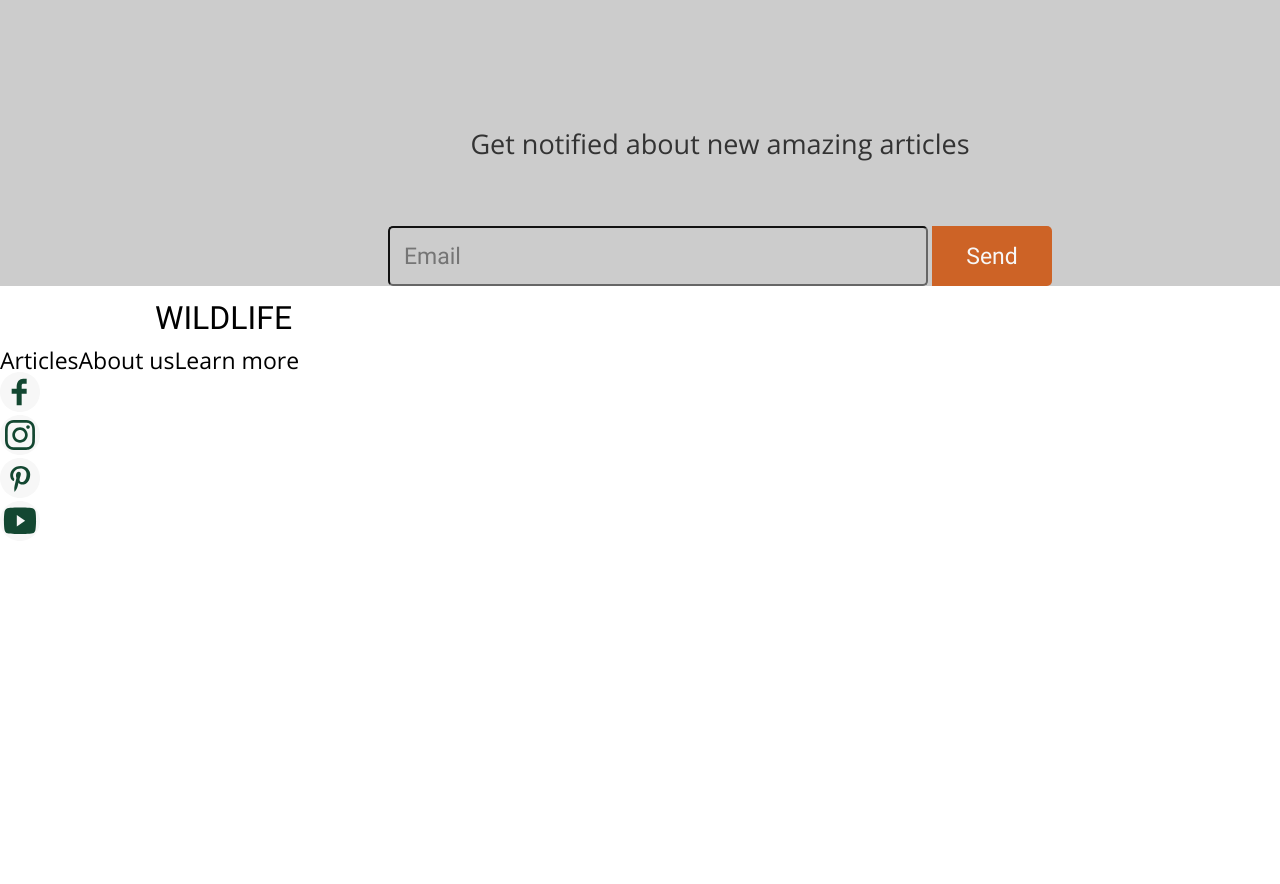
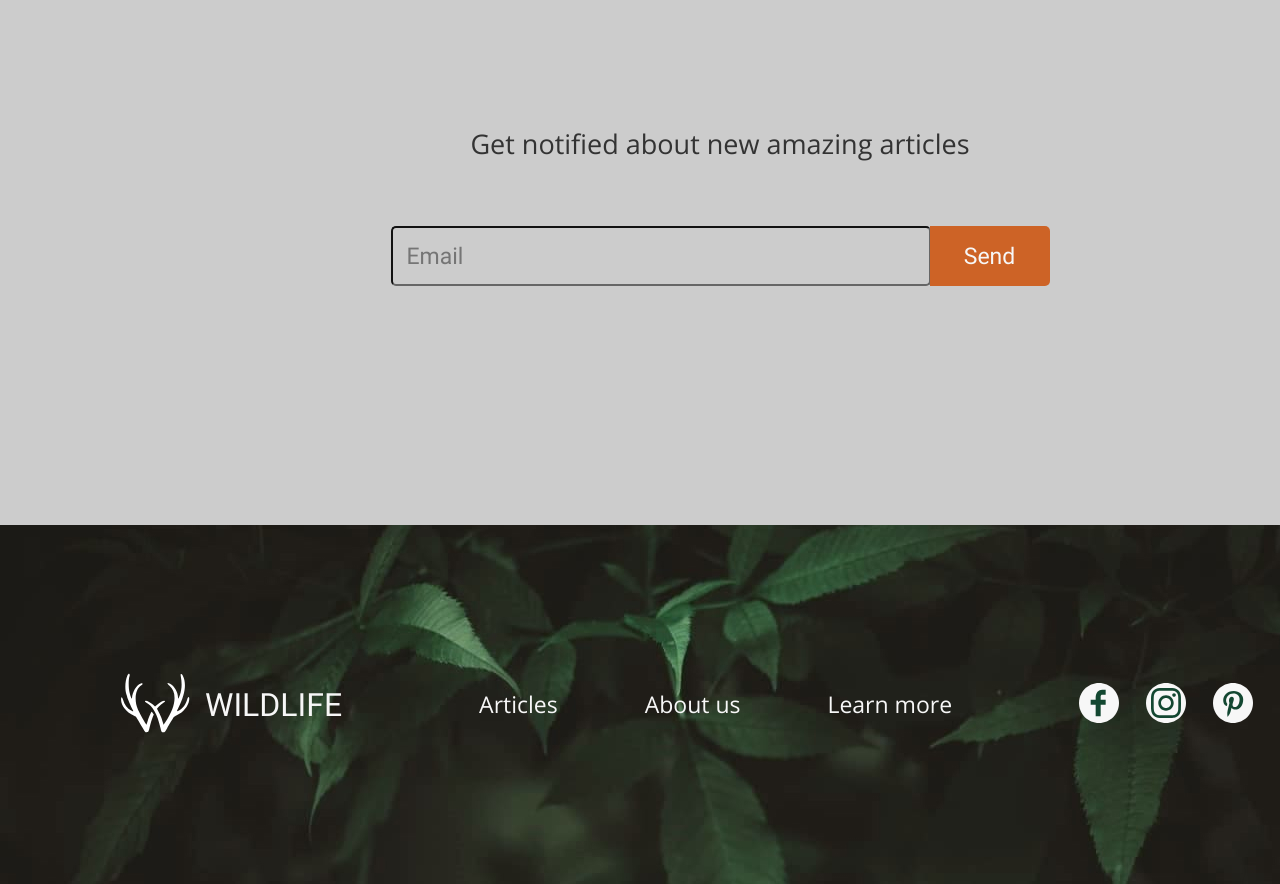
Before and after one commit to 96tm/wildlife, a plain HTML site: page wildlife/index.html in a window 1280 px wide. Shown: the part 1620-2504 px from the top of the page. Before the commit the page ends 2164 px from the top, so only its background shows below. Drawn offline with Linux system fonts and the light colour scheme.

Commit message:
feat: finish footer; make small fixes

```diff
--- a/wildlife/assets/css/style.css
+++ b/wildlife/assets/css/style.css
@@ -59,6 +59,7 @@ html {
 .navigation__link {
   font-size: 23px;
   font-family: "Open Sans";
+  color: #f7f7f7;
 }
 .navigation__item.navigation-contacts {
   margin-left: 64px;
@@ -203,7 +204,7 @@ html {
 .slider__image-wrapper:hover {
   opacity: 0.6;
 }
-
+/* image captions */
 .image-caption {
   position: absolute;
 }
@@ -227,10 +228,11 @@ html {
   font-size: 17px;
   color: #f7f7f7;
 }
+/* get-notified block */
 .get-notified {
   text-align: center;
+  padding-bottom: 239px;
 }
-/* get-notified block */
 .get-notified__header {
   font-family: "Open Sans";
   font-size: 27px;
@@ -250,6 +252,7 @@ html {
 .notification-form__submit {
   height: 60px;
   width: 120px;
+  margin-left: -5px;
   font-family: "Roboto";
   background-color: #cd6326;
   padding: 5px 20px;
@@ -257,8 +260,63 @@ html {
   border: none;
   border-radius: 0 5px 5px 0;
   color: #f7f7f7;
+  cursor: pointer;
+}
+.notification-form__submit:hover {
+  background-color: #e39128;
 }
 
+/* footer */
+.footer {
+  display: flex;
+  align-items: center;
+  width: 1440px;
+  min-height: 359px;
+  margin: 0 auto;
+  background-image: url("../img/footer.jpg");
+}
+
+.footer__wrapper {
+  width: 1200px;
+  margin: 0 auto;
+  display: flex;
+  align-items: center;
+  justify-content: space-between;
+  flex-direction: row;
+}
+.logo__header {
+  margin-left: 15px;
+  font-family: "Roboto";
+  font-size: 32px;
+  text-transform: uppercase;
+  color: #f7f7f7;
+}
+.social {
+  margin-left: auto;
+}
+.social,
+.social__list {
+  display: flex;
+  flex-direction: row;
+}
+.navigation {
+  margin-left: 137px;
+}
+.navigation-articles {
+  margin-right: 87px;
+}
+.navigation-about {
+  margin-right: 87px;
+}
+.social-youtube {
+  margin-left: 27px;
+}
+.social-pinterest {
+  margin-left: 27px;
+}
+.social-instagram {
+  margin-left: 27px;
+}
 /* fonts */
 /* roboto-regular - latin */
 @font-face {
--- a/wildlife/index.html
+++ b/wildlife/index.html
@@ -12,11 +12,6 @@
     <div class="top-wrapper">
       <header class="header">
         <div class="logo">
-          <!-- <img
-            class="logo__img"
-            src="./assets/img/logo.svg"
-            alt="Wildlife logo"
-          /> -->
           <a class="logo__link" href="">
             <h1 class="logo__header">Wildlife</h1>
           </a>
@@ -116,23 +111,20 @@
     <footer class="footer">
       <div class="footer__wrapper">
         <div class="logo">
-          <img
-            class="logo__img"
-            src="./assets/img/logo.svg"
-            alt="Wildlife logo"
-          />
-          <p class="logo__header">Wildlife</p>
+          <a class="logo__link" href="">
+            <h1 class="logo__header">Wildlife</h1>
+          </a>
         </div>
         <nav class="navigation">
           <ul class="navigation__list">
             <li class="navigation__item navigation-articles">
-              <a class="navigation__link" src="">Articles</a>
+              <a class="navigation__link" href="">Articles</a>
             </li>
             <li class="navigation__item navigation-about">
-              <a class="navigation__link" src="">About us</a>
+              <a class="navigation__link" href="">About us</a>
             </li>
             <li class="navigation__item navigation-more">
-              <a class="navigation__link" src="">Learn more</a>
+              <a class="navigation__link" href="">Learn more</a>
             </li>
           </ul>
         </nav>
```
